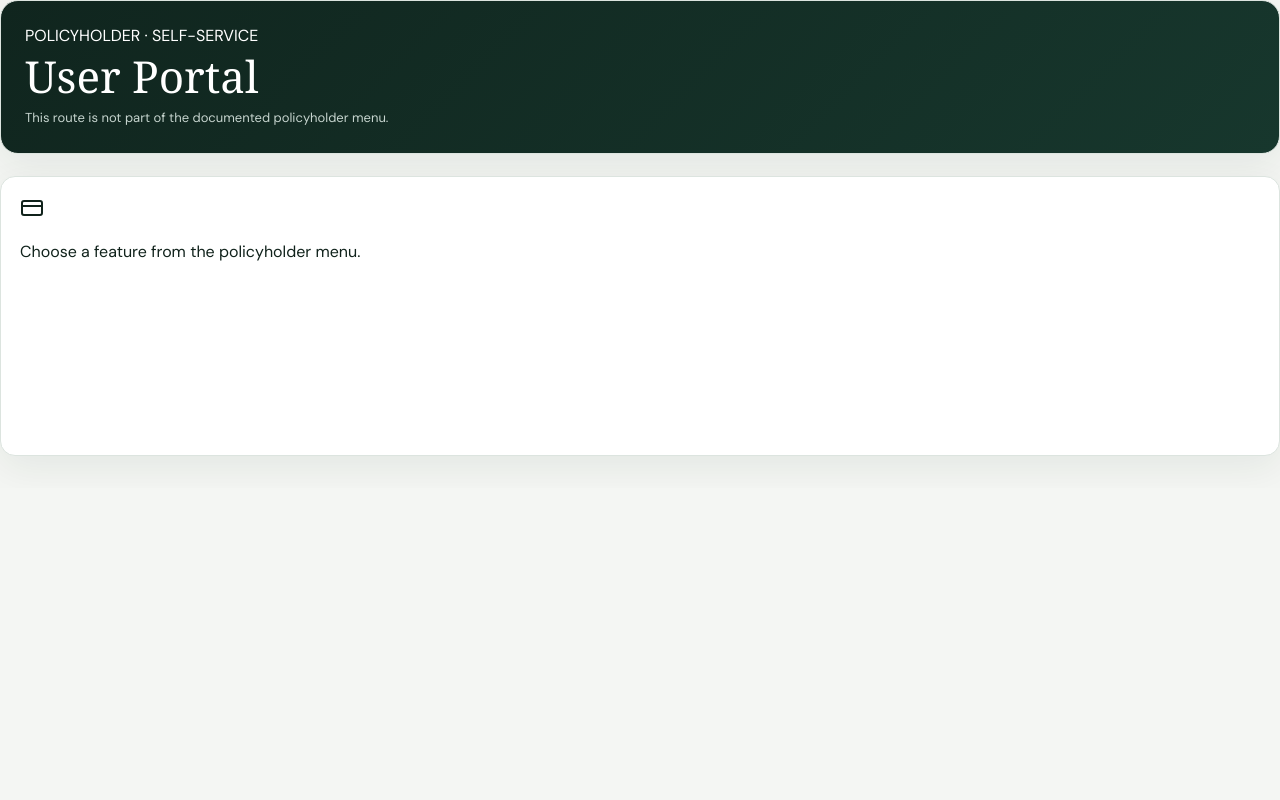
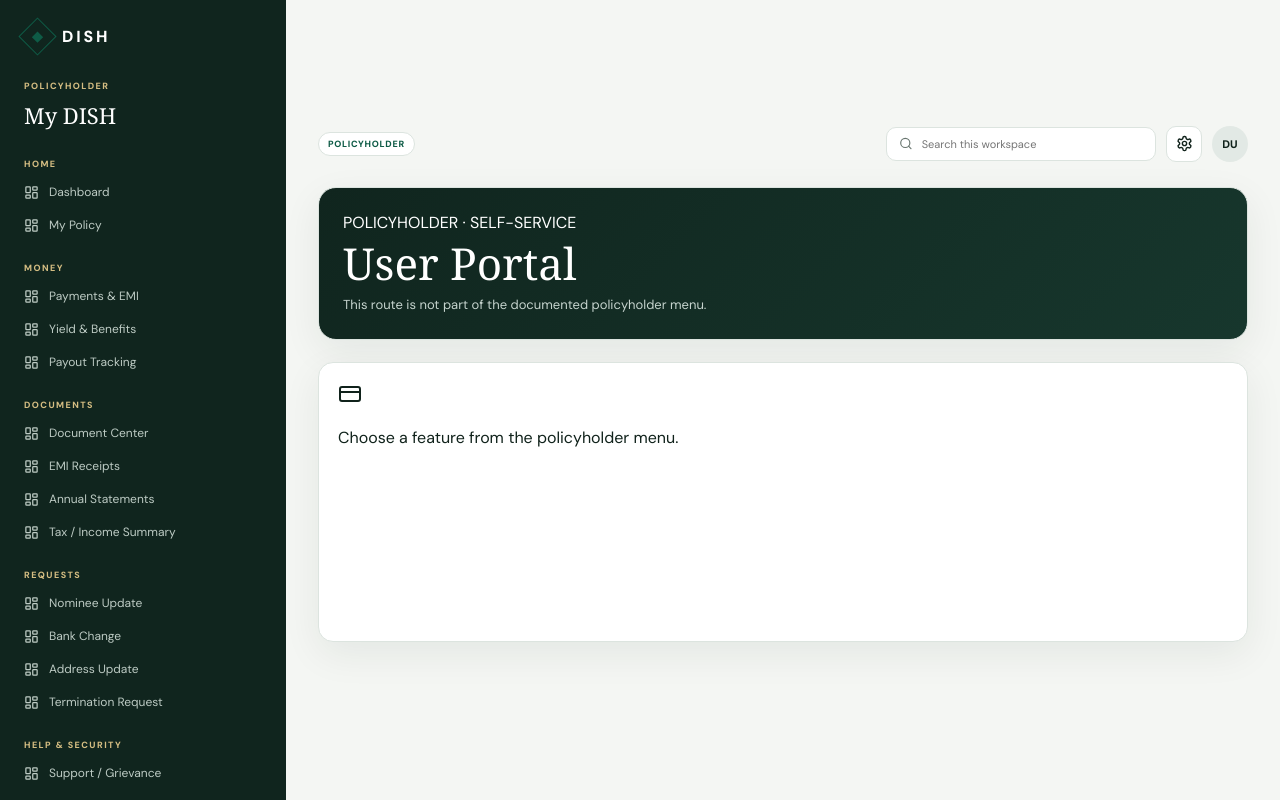
Before and after one commit to sunmughan/Dish, a Next.js app: page /user/1 in a window 1280 px wide. Built offline with nearby package versions, Linux system fonts and the light colour scheme.

Commit message:
restore policyholder sidebar shell

```diff
--- a/app/user/[screen]/page.tsx
+++ b/app/user/[screen]/page.tsx
@@ -1,4 +1,5 @@
 import UserPortalScreen from '../../../components/UserPortalScreen';
+import {PortalShell} from '../../../components/PortalShell';
 
 const SCREEN_MAP: Record<string, string> = {
   dashboard: 'dashboard',
@@ -20,5 +21,6 @@ const SCREEN_MAP: Record<string, string> = {
 
 export default async function Page({ params }: { params: Promise<{ screen: string }> }) {
   const { screen } = await params;
-  return <UserPortalScreen slug={SCREEN_MAP[screen] ?? screen} />;
+  const mapped = SCREEN_MAP[screen] ?? screen;
+  return <PortalShell role="user" slug={screen}><UserPortalScreen slug={mapped} /></PortalShell>;
 }
```
